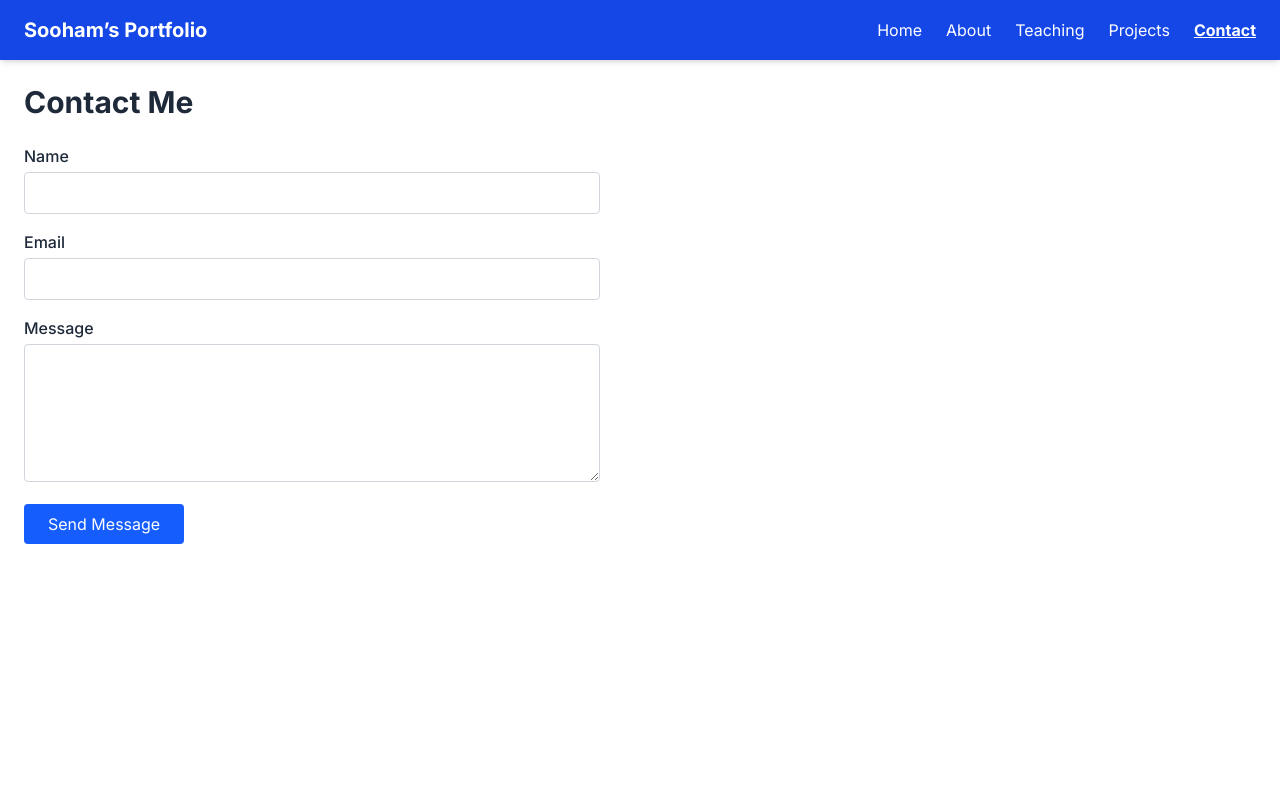
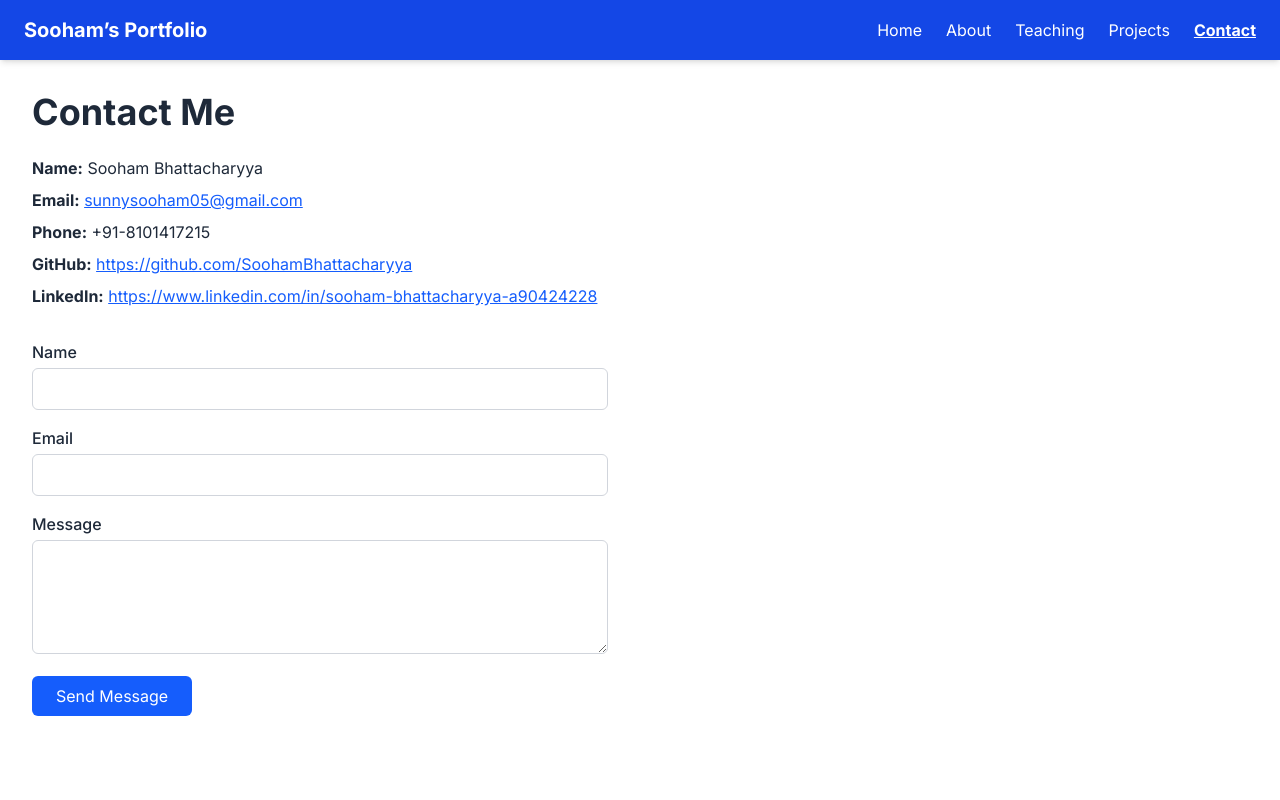
Before and after one commit to SoohamBhattacharyya/portfolio-site, a Next.js app: page /contact in a window 1280 px wide. Shown: the top 800 px of the page. Built offline with nearby package versions, Linux system fonts and the light colour scheme.

Commit message:
Add Gmail, Contact, Github link, Linkedin link in Contact Page

```diff
--- a/src/app/contact/page.tsx
+++ b/src/app/contact/page.tsx
@@ -3,55 +3,93 @@
 import { useState } from "react";
 
 export default function ContactPage() {
-  const [status, setStatus] = useState("idle");
+  const [form, setForm] = useState({ name: "", email: "", message: "" });
+  const [submitted, setSubmitted] = useState(false);
+  const [loading, setLoading] = useState(false);
 
-  const handleSubmit = async (e: any) => {
+  const handleChange = (e: React.ChangeEvent<HTMLInputElement | HTMLTextAreaElement>) => {
+    setForm({ ...form, [e.target.name]: e.target.value });
+  };
+
+  const handleSubmit = async (e: React.FormEvent) => {
     e.preventDefault();
-    setStatus("sending");
+    setLoading(true);
 
-    const form = new FormData(e.target);
     const res = await fetch("https://formspree.io/f/xvgrpnyv", {
       method: "POST",
-      body: form,
-      headers: {
-        Accept: "application/json",
-      },
+      headers: { Accept: "application/json" },
+      body: JSON.stringify(form),
     });
 
+    setLoading(false);
     if (res.ok) {
-      setStatus("sent");
+      setSubmitted(true);
+      setForm({ name: "", email: "", message: "" });
     } else {
-      setStatus("error");
+      alert("Something went wrong. Please try again.");
     }
   };
 
   return (
-    <main className="min-h-screen p-6 bg-white text-gray-800">
-      <h1 className="text-3xl font-bold mb-6">Contact Me</h1>
+    <main className="min-h-screen p-8 bg-white text-gray-800">
+      <h1 className="text-4xl font-bold mb-6">Contact Me</h1>
 
-      <form onSubmit={handleSubmit} className="max-w-xl space-y-4">
+      {/* Personal Info */}
+      <div className="mb-8 space-y-2">
+        <p><strong>Name:</strong> Sooham Bhattacharyya</p>
+        <p><strong>Email:</strong> <a href="mailto:sunnysooham05@gmail.com" className="text-blue-600 underline">sunnysooham05@gmail.com</a></p>
+        <p><strong>Phone:</strong> +91-8101417215</p>
+        <p><strong>GitHub:</strong> <a href="https://github.com/SoohamBhattacharyya" target="_blank" className="text-blue-600 underline">https://github.com/SoohamBhattacharyya</a></p>
+        <p><strong>LinkedIn:</strong> <a href="https://www.linkedin.com/in/sooham-bhattacharyya-a90424228" target="_blank" className="text-blue-600 underline">https://www.linkedin.com/in/sooham-bhattacharyya-a90424228</a></p>
+      </div>
+
+      {/* Contact Form */}
+      {!submitted ? (
+        <form onSubmit={handleSubmit} className="space-y-4 max-w-xl">
           <div>
             <label className="block mb-1 font-medium">Name</label>
-          <input type="text" name="name" required className="w-full border border-gray-300 px-4 py-2 rounded" />
+            <input
+              type="text"
+              name="name"
+              required
+              value={form.name}
+              onChange={handleChange}
+              className="w-full border border-gray-300 rounded-md px-4 py-2"
+            />
           </div>
-
           <div>
             <label className="block mb-1 font-medium">Email</label>
-          <input type="email" name="email" required className="w-full border border-gray-300 px-4 py-2 rounded" />
+            <input
+              type="email"
+              name="email"
+              required
+              value={form.email}
+              onChange={handleChange}
+              className="w-full border border-gray-300 rounded-md px-4 py-2"
+            />
           </div>
-
           <div>
             <label className="block mb-1 font-medium">Message</label>
-          <textarea name="message" rows={5} required className="w-full border border-gray-300 px-4 py-2 rounded" />
+            <textarea
+              name="message"
+              required
+              rows={4}
+              value={form.message}
+              onChange={handleChange}
+              className="w-full border border-gray-300 rounded-md px-4 py-2"
+            />
           </div>
-
-        <button type="submit" className="bg-blue-600 text-white px-6 py-2 rounded hover:bg-blue-700 transition">
-          {status === "sending" ? "Sending..." : "Send Message"}
+          <button
+            type="submit"
+            disabled={loading}
+            className="bg-blue-600 text-white px-6 py-2 rounded-md hover:bg-blue-700"
+          >
+            {loading ? "Sending..." : "Send Message"}
           </button>
-
-        {status === "sent" && <p className="text-green-600">Thanks! Your message was sent.</p>}
-        {status === "error" && <p className="text-red-600">Oops! Something went wrong.</p>}
         </form>
+      ) : (
+        <p className="text-green-600 font-semibold">Thank you! Your message has been sent.</p>
+      )}
     </main>
   );
 }
```
Lines whose indentation alone changed are shown as unchanged.
